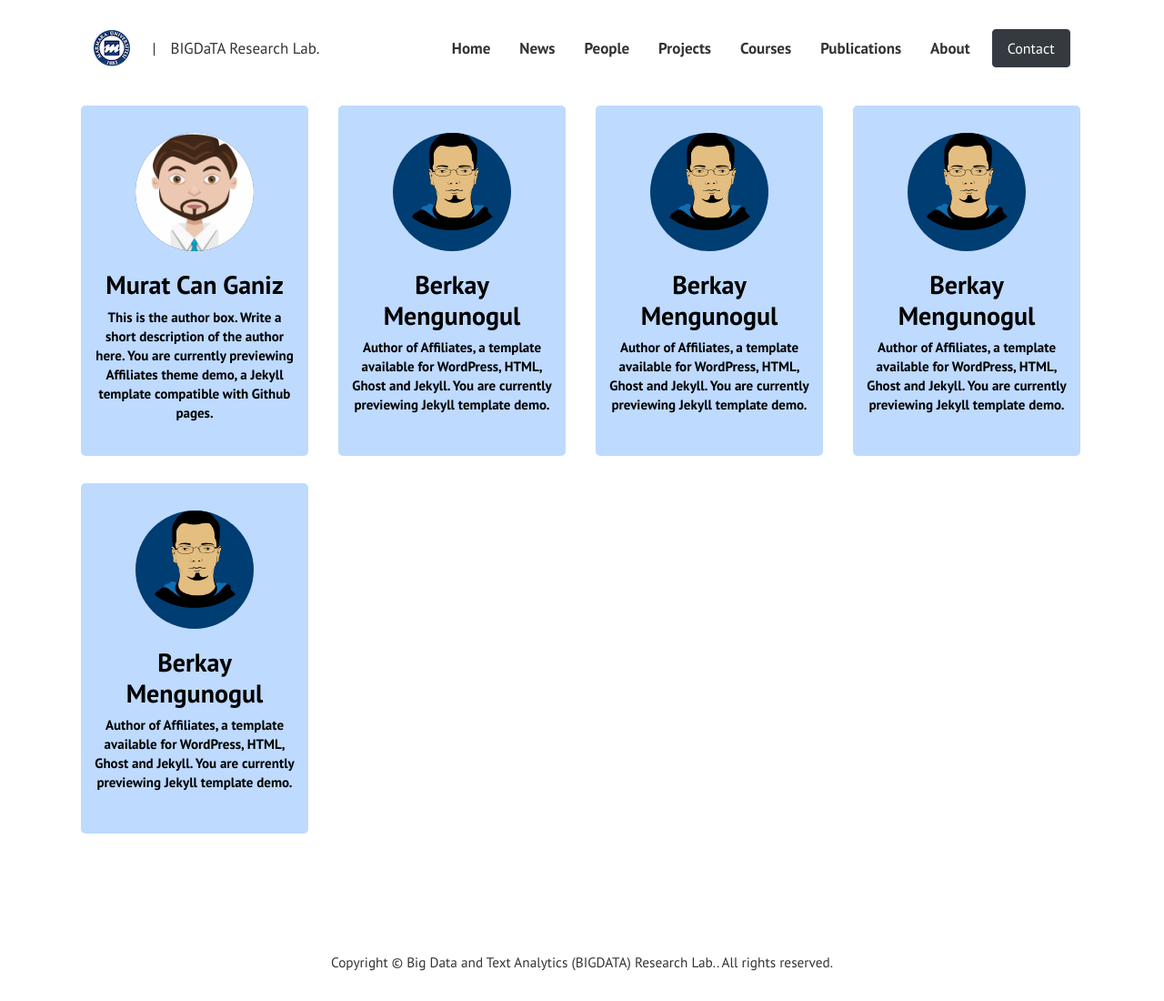
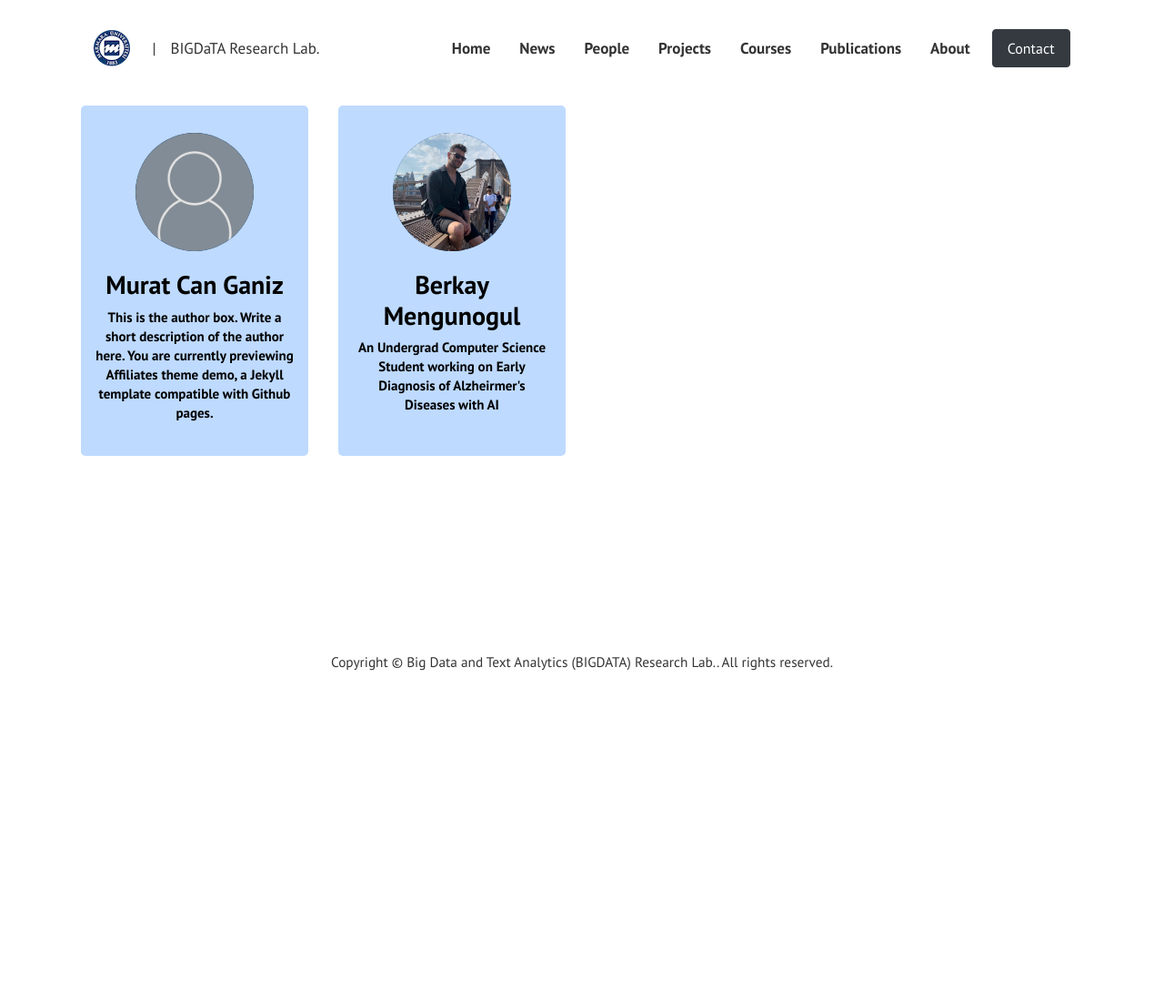
Before and after one commit to bobryke/marunbigdatalab, a Jekyll site: the page built from pages/people.md, in a window 1280 px wide and 1100 px high. Shown: the whole window at 91% size. Built offline with Jekyll 4.4.1, drawn with Linux system fonts in a browser that asks for light colours.

Commit message:
Profile Updated

```diff
--- a/_config.yml
+++ b/_config.yml
@@ -1,7 +1,8 @@
 title: "Big Data and Text Analytics (BIGDATA) Research Lab."
 email: wowthemesnet@gmail.com
 timezone: UTC
-baseurl: "https://bobryke.github.io/marunbigdatalab"
+baseurl: ""
+# baseurl: "https://bobryke.github.io/marunbigdatalab"
 permalink: "/:title/"
 logo: 'assets/images/logo.png'
 favicon: 'assets/images/favicon.ico'
@@ -27,7 +28,7 @@ authors:
   Murat:
     name: Murat Can Ganiz
     display_name: Murat
-    avatar: 'assets/images/john.png'
+    avatar: 'assets/images/no_avatar.png'
     email: wowthemesnet@gmail.com
     web: https://www.wowthemes.net/category/jekyll-themes/
     twitter: https://twitter.com/wowthemesnet
@@ -36,36 +37,12 @@ authors:
   Berkay:
     name: Berkay Mengunogul
     display_name: Berkay
-    avatar: 'assets/images/sal.png'
+    avatar: 'assets/images/berkay.jpg'
     email: berkay.mengunogul@gmail.com
     web: https://github.com/bobryke
     twitter: https://twitter.com/bob_ryke
     linkedin: "https://www.linkedin.com/in/berkaymengunogul/"
-    description: "Author of Affiliates, a template available for WordPress, HTML, Ghost and Jekyll. You are currently previewing Jekyll template demo."
-  Berkay1:
-    name: Berkay Mengunogul
-    display_name: Berkay
-    avatar: 'assets/images/sal.png'
-    email: berkay.mengunogul@gmail.com
-    web: github.com/bobryke
-    twitter: https://twitter.com/bob_ryke
-    description: "Author of Affiliates, a template available for WordPress, HTML, Ghost and Jekyll. You are currently previewing Jekyll template demo."
-  Berkay2:
-    name: Berkay Mengunogul
-    display_name: Berkay
-    avatar: 'assets/images/sal.png'
-    email: berkay.mengunogul@gmail.com
-    web: github.com/bobryke
-    twitter: https://twitter.com/bob_ryke
-    description: "Author of Affiliates, a template available for WordPress, HTML, Ghost and Jekyll. You are currently previewing Jekyll template demo."
-  Berkay3:
-    name: Berkay Mengunogul
-    display_name: Berkay
-    avatar: 'assets/images/sal.png'
-    email: berkay.mengunogul@gmail.com
-    web: github.com/bobryke
-    twitter: https://twitter.com/bob_ryke
-    description: "Author of Affiliates, a template available for WordPress, HTML, Ghost and Jekyll. You are currently previewing Jekyll template demo."
+    description: "An Undergrad Computer Science Student working on Early Diagnosis of Alzheirmer's Diseases with AI"
 # Social
 social:
   instagram: https://www.instagram.com/
--- a/_layouts/people.html
+++ b/_layouts/people.html
@@ -34,8 +34,8 @@ permalink: "/people"
 
 .our-team {
   border-radius: 5px;
-  max-width: 250px;
-  max-height: 385px;
+  width: 250px;
+  height: 385px;
   padding: 30px 15px 40px 15px;
   margin-bottom: 30px;
   background-color: rgb(190, 218, 255);
--- a/_layouts/post.html
+++ b/_layouts/post.html
@@ -62,12 +62,12 @@ post_class: post-template
             <div class="row PageNavigation mt-4 prevnextlinks d-flex justify-content-between">
               {% if page.previous.url %}
                 <div class="col-md-6 rightborder pl-0">
-                    <a class="thepostlink" href="{{page.previous.url | absolute_url}}">&laquo; {{page.previous.title}}</a>
+                    <a class="thepostlink" href="{{ site.baseurl}}{{page.previous.url}}">&laquo; {{page.previous.title}}</a>
                 </div>
               {% endif %}
               {% if page.next.url %}
                 <div class="col-md-6 text-right pr-0">
-                    <a class="thepostlink" href="{{page.next.url | absolute_url}}">{{page.next.title}} &raquo;</a>
+                    <a class="thepostlink" href="{{ site.baseurl}}{{page.next.url}}">{{page.next.title}} &raquo;</a>
                 </div>
               {% endif %}
             </div>
```
Also changed, not shown: pages/about.md (+1 -1 lines), assets/images/berkay.jpg (added), assets/images/no_avatar.png (added), 3 other files.
